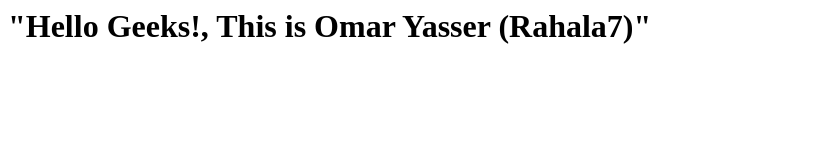
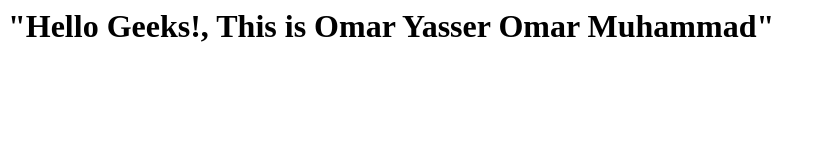
Before and after one commit to o-muhammad97/ITI-DevOps-Final-Project-Webapp, a website: page index.html in a window 1280 px wide. Shown: the whole page, without its empty margins (0-823 px from the left). Drawn offline with Linux system fonts and the light colour scheme.

Commit message:
Update index.html

```diff
--- a/index.html
+++ b/index.html
@@ -1 +1 @@
-<h1>"Hello Geeks!, This is Omar Yasser (Rahala7)"</h1>
+<h1>"Hello Geeks!, This is Omar Yasser Omar Muhammad"</h1>
```
